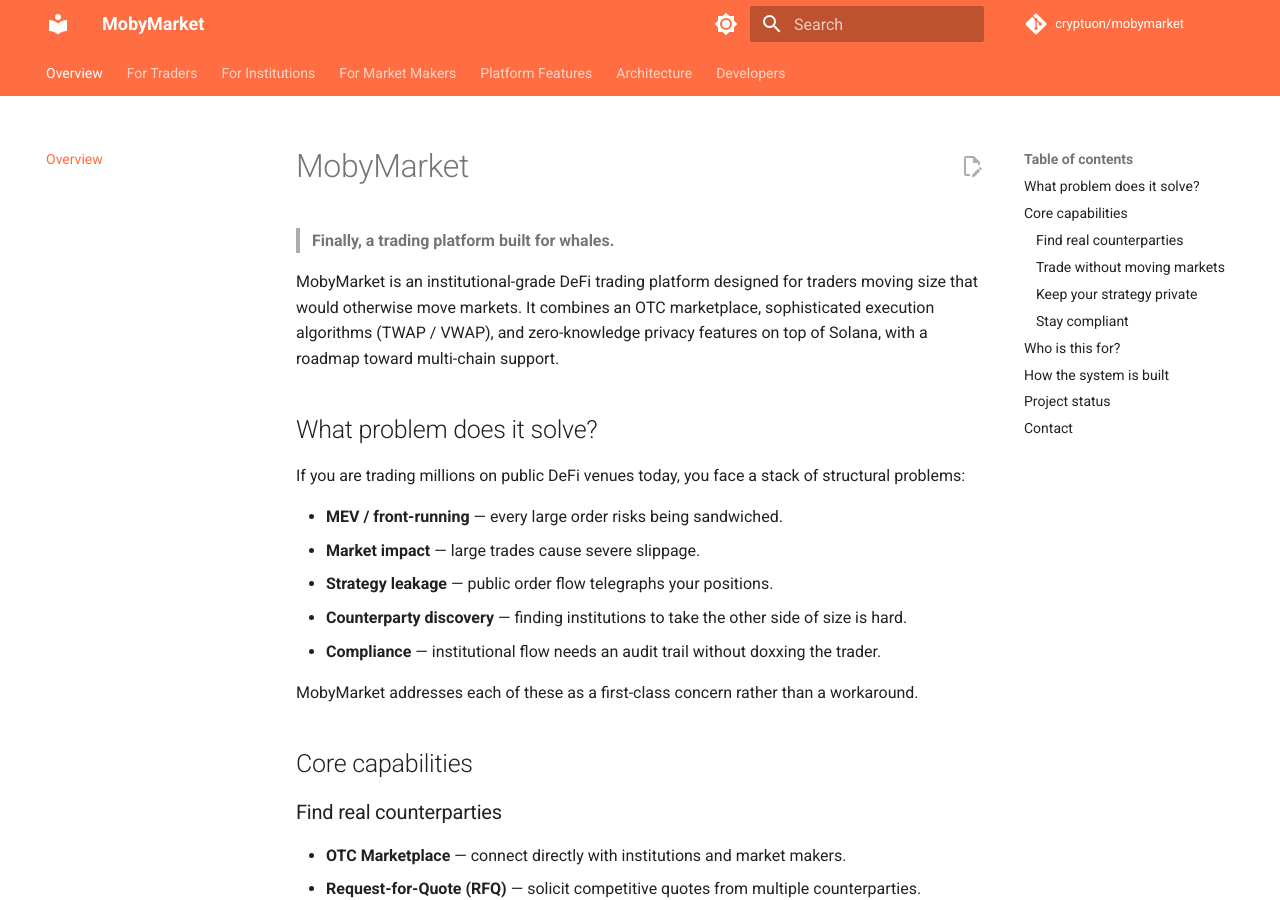
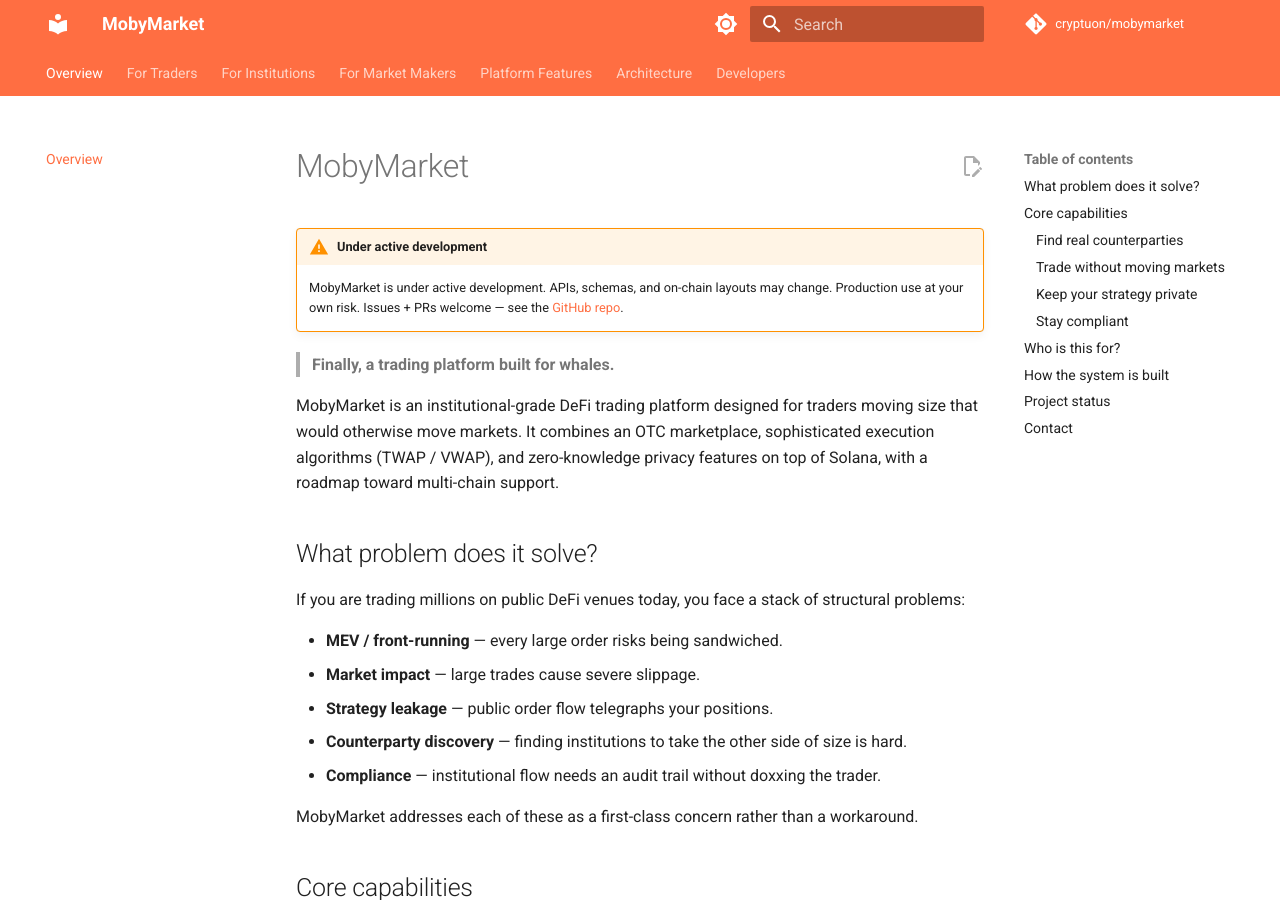
Before and after one commit to cryptuon/mobymarket, an MkDocs documentation site: the page built from documentation/docs/index.md, in a window 1280 px wide and 900 px high. Built offline with MkDocs 1.6.1 and Material for MkDocs 9.7.7, drawn with Linux system fonts in a browser that asks for light colours; comment, search, counter and statistics services are not loaded.

Commit message:
Add active-development notice + polish README for public visibility

```diff
--- a/documentation/docs/index.md
+++ b/documentation/docs/index.md
@@ -1,4 +1,10 @@
 # MobyMarket
+
+!!! warning "Under active development"
+
+    MobyMarket is under active development. APIs, schemas, and on-chain
+    layouts may change. Production use at your own risk.
+    Issues + PRs welcome — see the [GitHub repo](https://github.com/cryptuon/mobymarket).
 
 > **Finally, a trading platform built for whales.**
 
```
Also changed, not shown: README.md.
